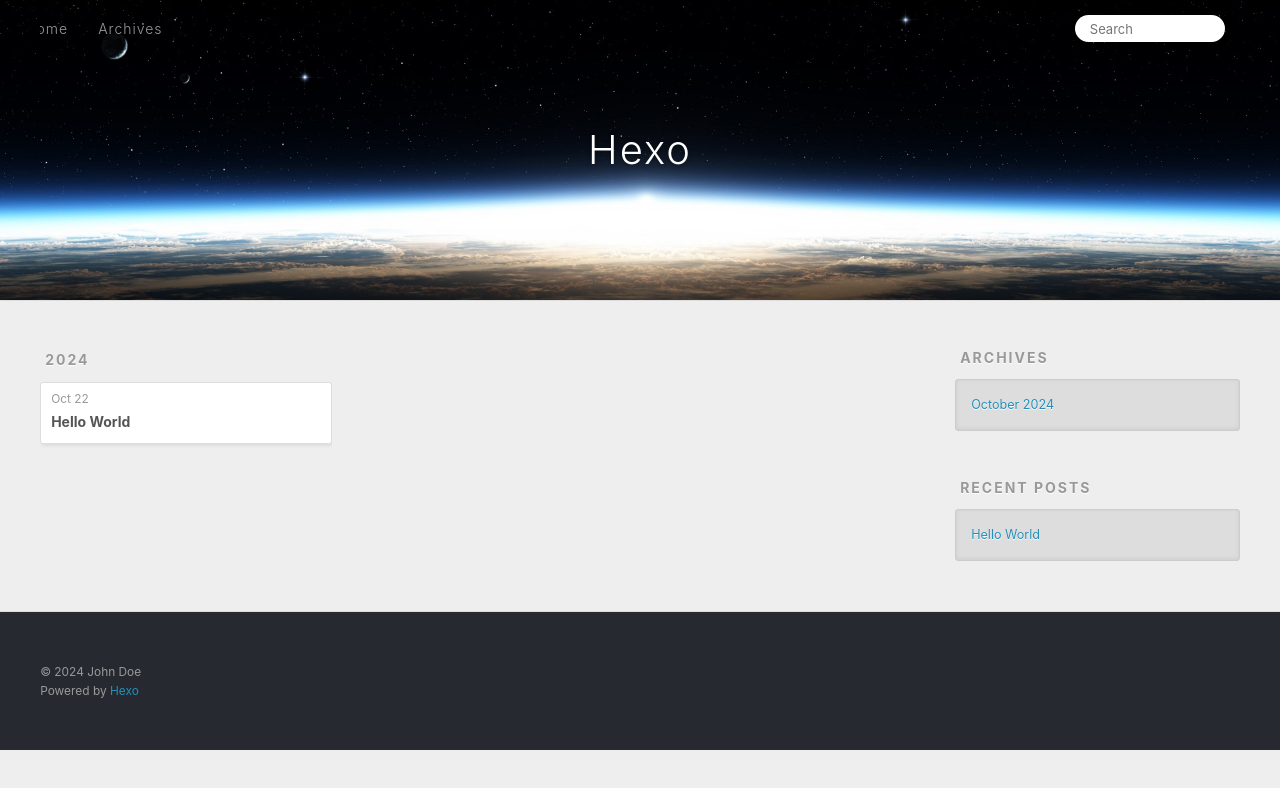
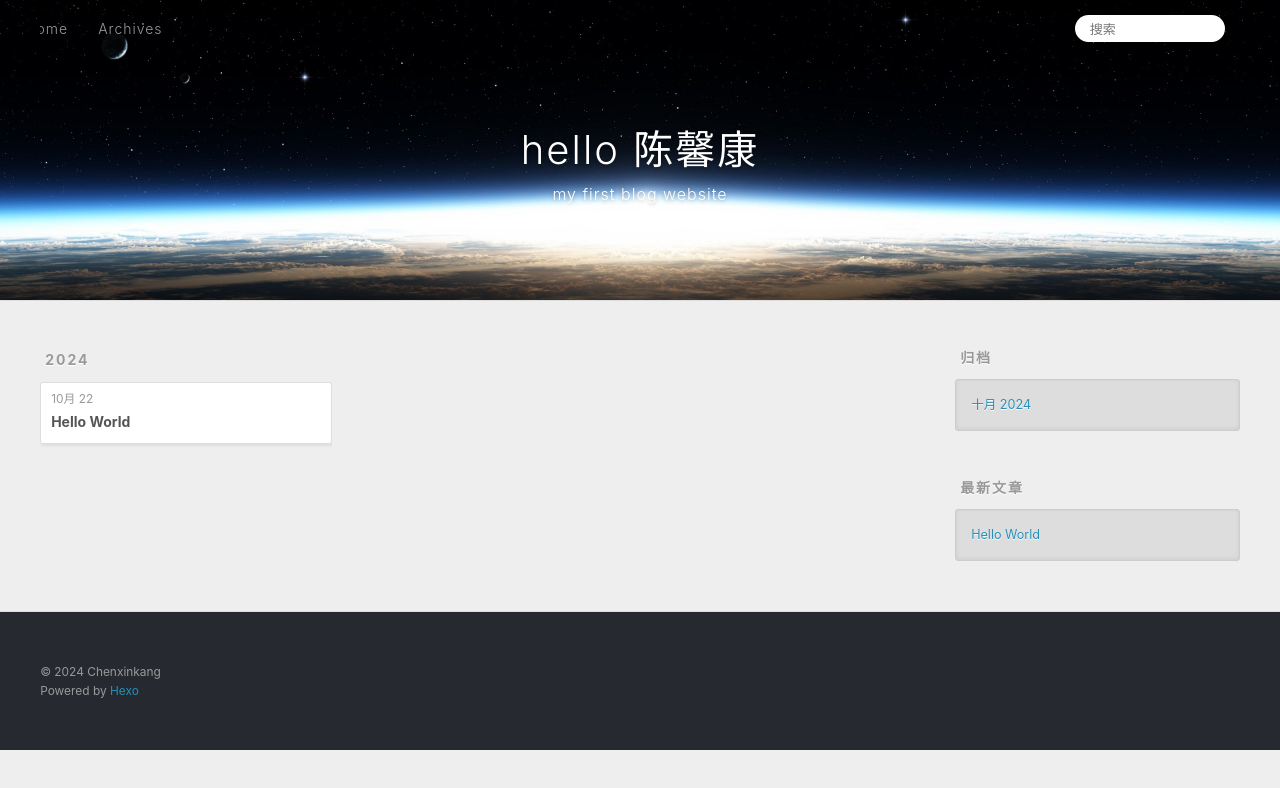
Before and after one commit to Chenxinkangx/Chenxinkangx.github.io, a plain HTML site: page archives/index.html in a window 1280 px wide. Both pictures are taken after a click on the link 1232 px from the left and 27 px from the top of the page. Drawn offline with Linux system fonts and the light colour scheme.

Commit message:
Site updated: 2024-10-22 20:34:19

```diff
--- a/archives/index.html
+++ b/archives/index.html
@@ -4,17 +4,19 @@
   <meta charset="utf-8">
 
 
-  <title>Archives | Hexo</title>
+  <title>归档 | hello 陈馨康</title>
   <meta name="viewport" content="width=device-width, initial-scale=1, shrink-to-fit=no">
-  <meta property="og:type" content="website">
-<meta property="og:title" content="Hexo">
+  <meta name="description" content="这是我的博客位置">
+<meta property="og:type" content="website">
+<meta property="og:title" content="hello 陈馨康">
 <meta property="og:url" content="http://example.com/archives/index.html">
-<meta property="og:site_name" content="Hexo">
-<meta property="og:locale" content="en_US">
-<meta property="article:author" content="John Doe">
+<meta property="og:site_name" content="hello 陈馨康">
+<meta property="og:description" content="这是我的博客位置">
+<meta property="og:locale" content="zh_CN">
+<meta property="article:author" content="Chenxinkang">
 <meta name="twitter:card" content="summary">
 
-    <link rel="alternate" href="/atom.xml" title="Hexo" type="application/atom+xml">
+    <link rel="alternate" href="/atom.xml" title="hello 陈馨康" type="application/atom+xml">
 
 
     <link rel="shortcut icon" href="/favicon.png">
@@ -39,8 +41,12 @@
   <div id="header-outer" class="outer">
     <div id="header-title" class="inner">
       <h1 id="logo-wrap">
-        <a href="/" id="logo">Hexo</a>
+        <a href="/" id="logo">hello 陈馨康</a>
       </h1>
+
+        <h2 id="subtitle-wrap">
+          <a href="/" id="subtitle">my first blog website</a>
+        </h2>
 
     </div>
     <div id="header-inner" class="inner">
@@ -55,12 +61,12 @@
       <nav id="sub-nav">
 
 
-          <a class="nav-icon" href="/atom.xml" title="RSS Feed"><span class="fa fa-rss"></span></a>
+          <a class="nav-icon" href="/atom.xml" title="RSS 订阅"><span class="fa fa-rss"></span></a>
 
-        <a class="nav-icon nav-search-btn" title="Search"><span class="fa fa-search"></span></a>
+        <a class="nav-icon nav-search-btn" title="搜索"><span class="fa fa-search"></span></a>
       </nav>
       <div id="search-form-wrap">
-        <form action="//google.com/search" method="get" accept-charset="UTF-8" class="search-form"><input type="search" name="q" class="search-form-input" placeholder="Search"><button type="submit" class="search-form-submit">&#xF002;</button><input type="hidden" name="sitesearch" value="http://example.com"></form>
+        <form action="//google.com/search" method="get" accept-charset="UTF-8" class="search-form"><input type="search" name="q" class="search-form-input" placeholder="搜索"><button type="submit" class="search-form-submit">&#xF002;</button><input type="hidden" name="sitesearch" value="http://example.com"></form>
       </div>
     </div>
   </div>
@@ -84,7 +90,7 @@
   <div class="archive-article-inner">
     <header class="archive-article-header">
       <a href="/2024/10/22/hello-world/" class="archive-article-date">
-  <time class="dt-published" datetime="2024-10-22T12:12:01.799Z" itemprop="datePublished">Oct 22</time>
+  <time class="dt-published" datetime="2024-10-22T12:12:01.799Z" itemprop="datePublished">10月 22</time>
 </a>
 
 
@@ -116,9 +122,9 @@
 
 
   <div class="widget-wrap">
-    <h3 class="widget-title">Archives</h3>
+    <h3 class="widget-title">归档</h3>
     <div class="widget">
-      <ul class="archive-list"><li class="archive-list-item"><a class="archive-list-link" href="/archives/2024/10/">October 2024</a></li></ul>
+      <ul class="archive-list"><li class="archive-list-item"><a class="archive-list-link" href="/archives/2024/10/">十月 2024</a></li></ul>
     </div>
   </div>
 
@@ -126,7 +132,7 @@
 
 
   <div class="widget-wrap">
-    <h3 class="widget-title">Recent Posts</h3>
+    <h3 class="widget-title">最新文章</h3>
     <div class="widget">
       <ul>
 
@@ -147,7 +153,7 @@
   <div class="outer">
     <div id="footer-info" class="inner">
 
-      &copy; 2024 John Doe<br>
+      &copy; 2024 Chenxinkang<br>
       Powered by <a href="https://hexo.io/" target="_blank">Hexo</a>
     </div>
   </div>
```
Also changed, not shown: 2024/10/22/hello-world/index.html (+18 -14 lines), archives/2024/10/index.html (+22 -16 lines), archives/2024/index.html (+22 -16 lines), index.html (+22 -16 lines).
